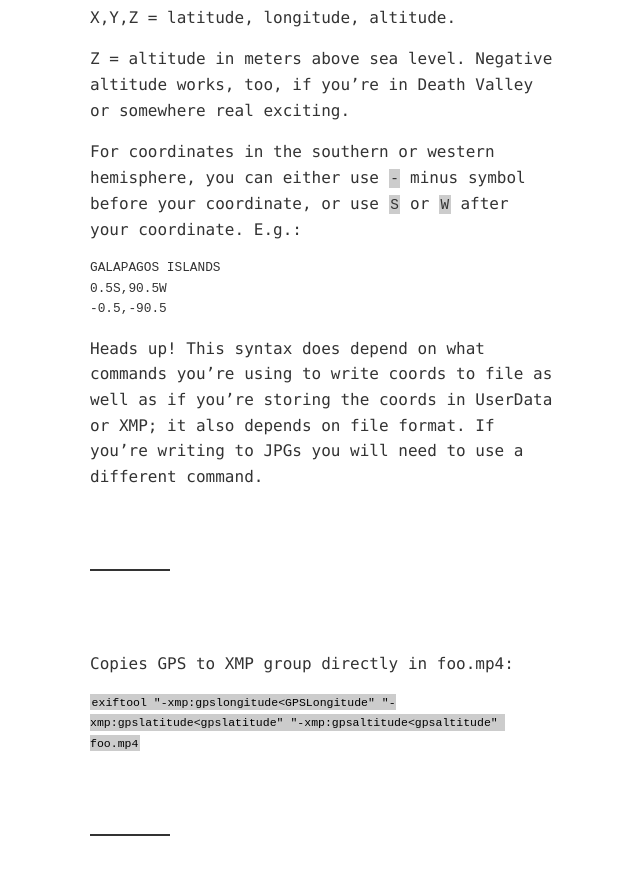
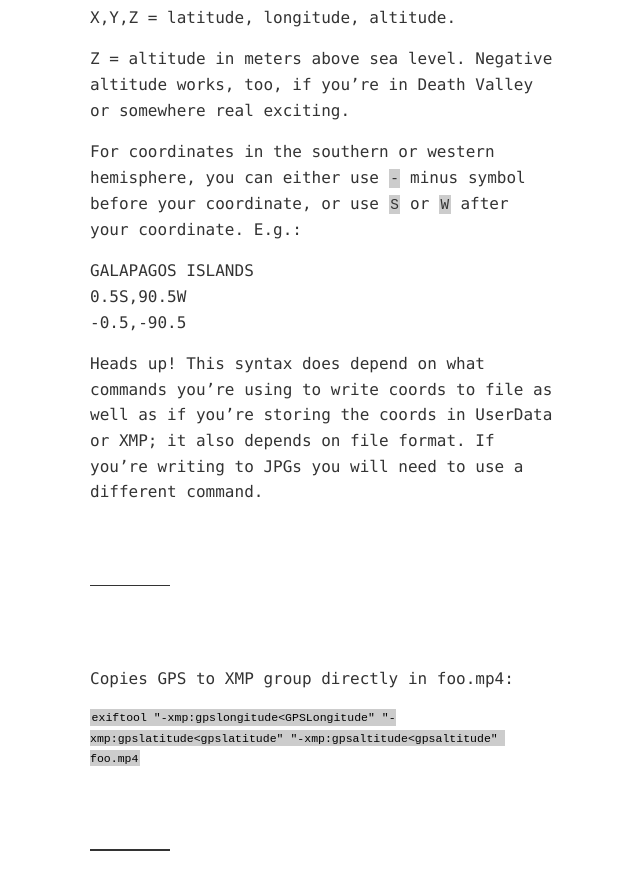
Before and after one commit to zachmccabe/zachmccabe.github.io, a Jekyll site: the page built from _tools/exiftool-notes.md, in a window 1280 px wide and 900 px high, scrolled down 8310 px. Shown: the top 890 px of the window, without its empty margins (318-958 px from the left). Built offline with Jekyll 4.4.1, drawn with Linux system fonts in a browser that asks for light colours.

Commit message:
Update exiftool-notes.md
Formatting tweak for Galapagos Islands coords example.

```diff
--- a/_tools/exiftool-notes.md
+++ b/_tools/exiftool-notes.md
@@ -287,11 +287,9 @@ Z = altitude in meters above sea level. Negative altitude works, too, if you're
 
 For coordinates in the southern or western hemisphere, you can either use <code>-</code> minus symbol before your coordinate, or use <code>S</code> or <code>W</code> after your coordinate. E.g.:
 
-<pre>
-GALAPAGOS ISLANDS
-0.5S,90.5W
+GALAPAGOS ISLANDS<br/>
+0.5S,90.5W<br/>
 -0.5,-90.5
-</pre>
 
 Heads up! This syntax does depend on what commands you're using to write coords to file as well as if you're storing the coords in UserData or XMP; it also depends on file format. If you're writing to JPGs you will need to use a different command.
 
```
